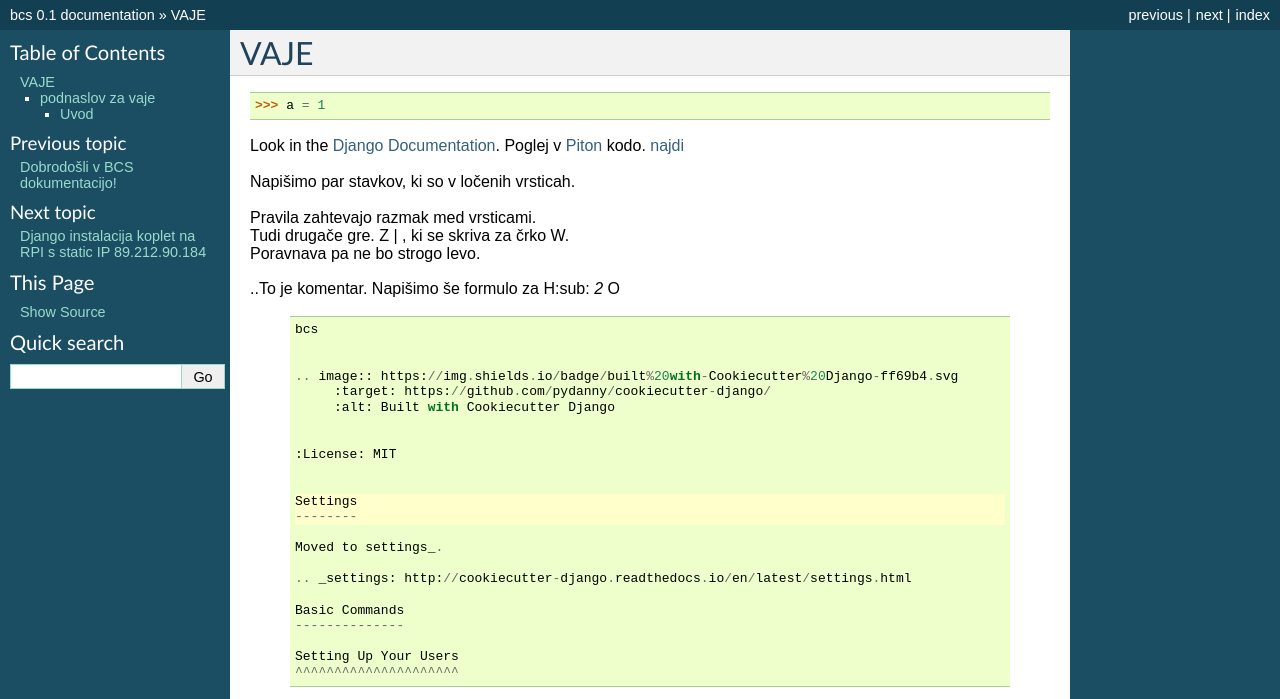
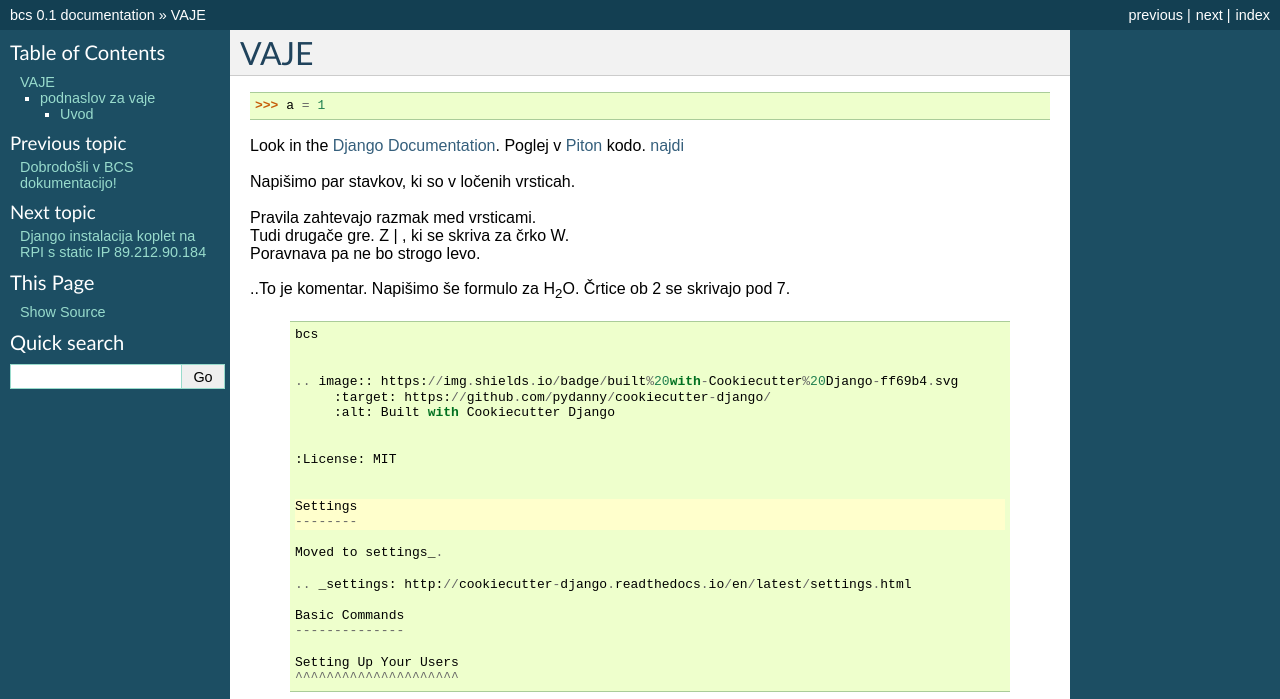
Before and after one commit to pavlovicr/bcs-staro, a Sphinx documentation site: the page built from docs/vaje.rst, in a window 1280 px wide, cut to the strip 0-699 px from the top of the page. Built offline with Sphinx 7.4.7, drawn with Linux system fonts in a browser that asks for light colours; pages that are not in the unit, such as notebooks, are missing from menus.

Commit message:
kaj pa sedaj

```diff
--- a/docs/vaje.rst
+++ b/docs/vaje.rst
@@ -15,7 +15,7 @@ Napišimo par stavkov, ki so v ločenih vrsticah.
 | Tudi drugače gre. Z | , ki se skriva za črko W.
 | Poravnava pa ne bo strogo levo.
 ..To je komentar.
-Napišimo še formulo za H\ :sub: `2` \O
+Napišimo še formulo za H\ :sub:`2`\ O. Črtice ob 2 se skrivajo pod 7.
 
 
 
```
